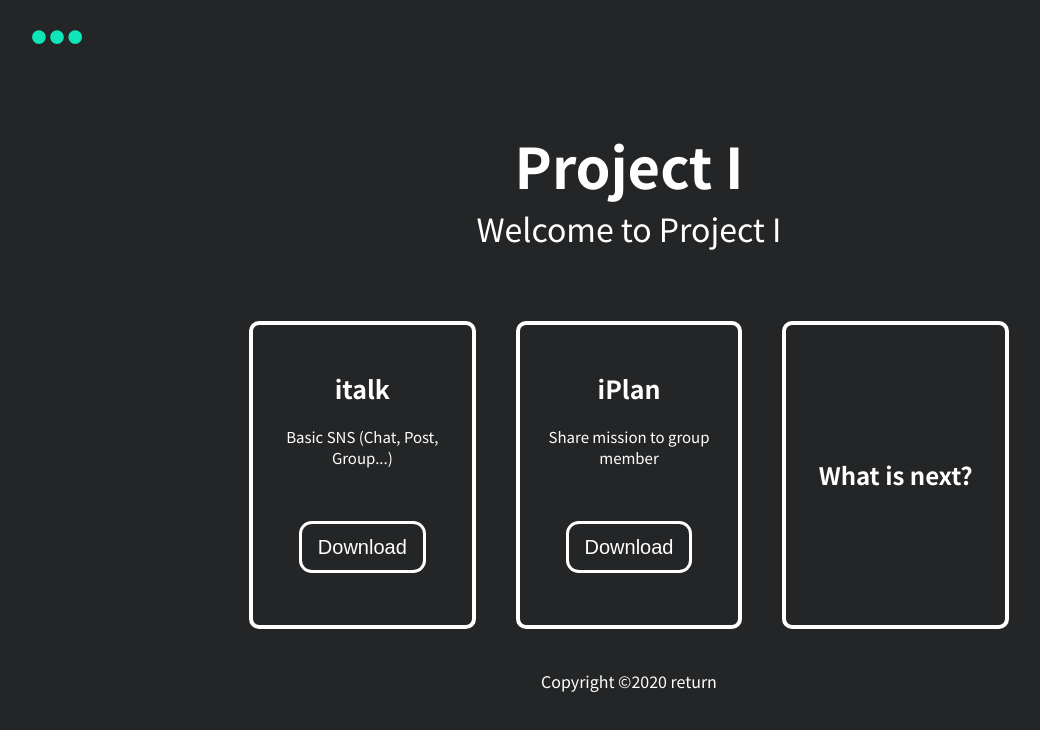
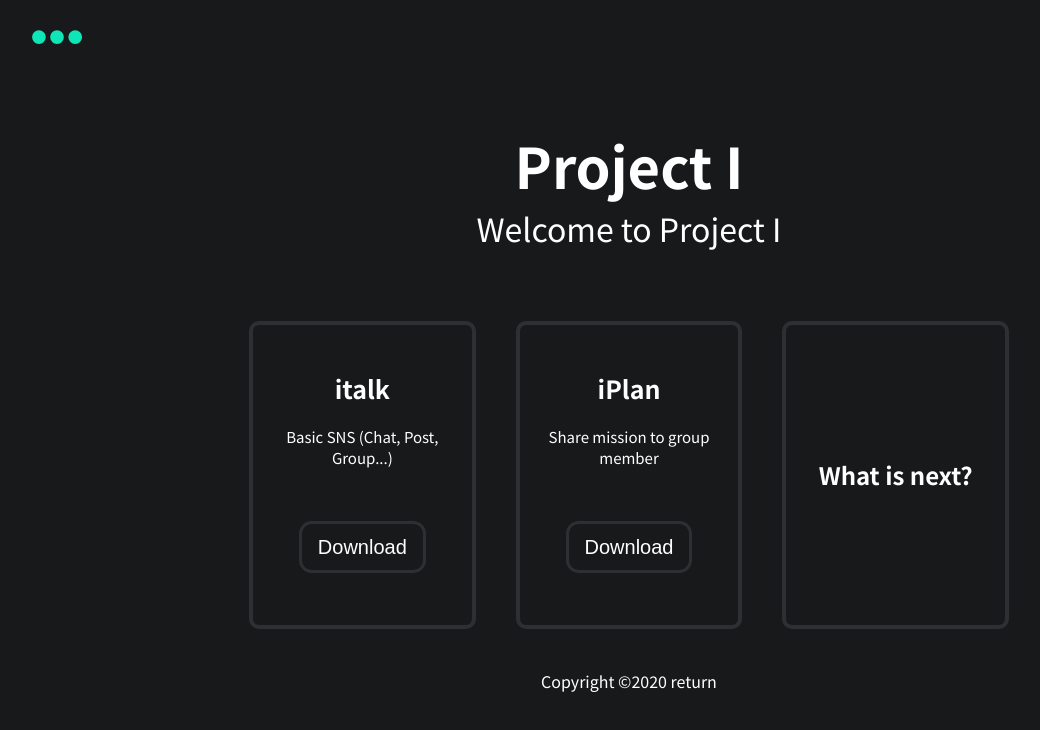
Before and after one commit to rt-projecti/rt-projecti.github.io, a plain HTML site: page index.html in a window 1280 px wide. Shown: the whole page, without its empty margins (11-1051 px from the left). Drawn offline with nearby package versions, Linux system fonts and the light colour scheme; no server answers.

Commit message:
Update style.css

```diff
--- a/style.css
+++ b/style.css
@@ -2,7 +2,7 @@
 
   body {
     font-family: 'Noto Sans KR', sans-serif;
-    background-color: #242526;
+    background-color: rgb(23, 25, 26);
   }
 
   .company-name {
@@ -38,7 +38,7 @@
   .projecti-program-item-next {
     width: 300px;
     height: 300px;
-    border: 4px solid white;
+    border: 4px solid #2C3032;
     margin: 20px;
     text-align: center;
     border-radius: 10px;
@@ -49,7 +49,7 @@
   .projecti-program-item-next:hover {
     width: 300px;
     height: 300px;
-    border: 4px solid white;
+    border: 4px solid #2C3032;
     margin: 20px;
     text-align: center;
     border-radius: 10px;
@@ -67,7 +67,7 @@
   .projecti-program-item {
     width: 300px;
     height: 300px;
-    border: 4px solid white;
+    border: 4px solid #2C3032;
     margin: 20px;
     text-align: center;
     border-radius: 10px;
@@ -78,7 +78,7 @@
   .projecti-program-item:hover {
     width: 300px;
     height: 300px;
-    border: 4px solid white;
+    border: 4px solid #2C3032;
     margin: 20px;
     text-align: center;
     border-radius: 10px;
@@ -87,7 +87,7 @@
 
   .projecti-program-item-title {
     font-size: 1.5rem;
-    background-color: #FFF;
+    background-color: #2C3032;
     color: #242526;
     height: 53px;
     font-weight: bold;
@@ -118,8 +118,8 @@
     margin-top: 45px;
     color: #FFF;
     background-color: transparent;
-    border: 3px solid white;
-    transition:background-color 0.5s, color 0.5s, margin-top 0.5s;
+    border: 3px solid #2C3032;
+    transition:background-color 0.5s, color 0.5s, margin-top 0.5s, border 0.5s;
   }
 
   .projecti-program-item-button:hover{
@@ -142,7 +142,7 @@
   .nav {
     display: flex;
     align-items: center;
-    background-color: #242526;
+    background-color: rgb(23, 25, 26);
     margin-left: 10px;
     margin-right: 10px;
     margin-top: 10px;
```
